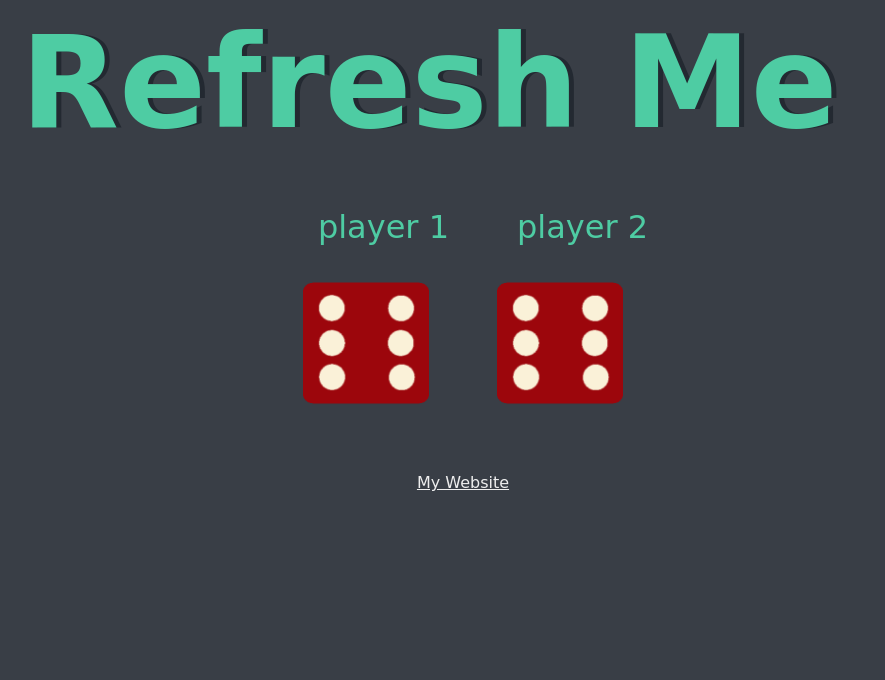
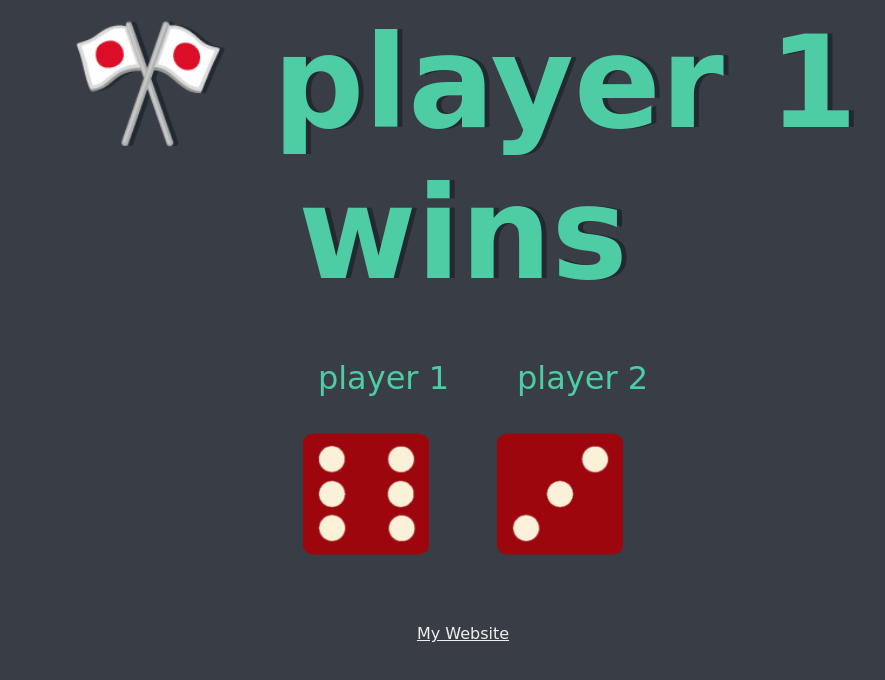
Before and after one commit to aniketsingh13/dice-game, a plain HTML site: page index.html in a window 1280 px wide. Shown: the whole page, without its empty margins (177-1062 px from the left). Drawn offline with Linux system fonts and the light colour scheme.

Commit message:
completing js

```diff
--- a/app.js
+++ b/app.js
@@ -2,5 +2,20 @@
 var randomNumber1= Math.round(Math.random() * 6);
 
   var randomSourceImage="images/dice" + randomNumber1    +".png" ;
-  var image3 = document.querySelectorAll("img")[0];
-  image3.setAttribute("src", randomSourceImage);
+  var image1 = document.querySelectorAll("img")[0];
+  image1.setAttribute("src", randomSourceImage);
+
+  var randomNumber2= Math.round(Math.random() * 6);
+  var randomSoureceImage2= "images/dice" +randomNumber2 + ".png";
+  var image2 = document.querySelectorAll("img")[1];
+  image2.setAttribute("src" ,randomSoureceImage2);
+
+  if(randomNumber1 > randomNumber2){
+    document.querySelector("h1").innerHTML="🎌 player 1 wins"
+  }
+  else if(randomNumber2 > randomNumber1){
+    document.querySelector("h1").innerHTML=" player 2 wins 🎌"
+  }
+  else{
+    document.querySelector("h1").innerHTML= "Draw 🏁"
+  }
--- a/styles.css
+++ b/styles.css
@@ -8,7 +8,7 @@ body{
 .container{
     width: 70%;
     margin: auto;
-    text-align: flex;
+    text-align: center;
 
 }
 h1{
```
